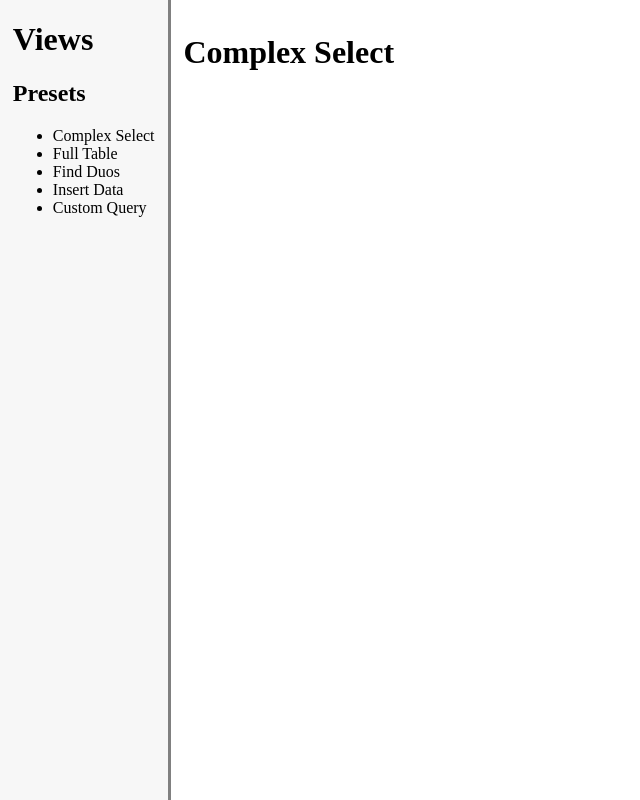
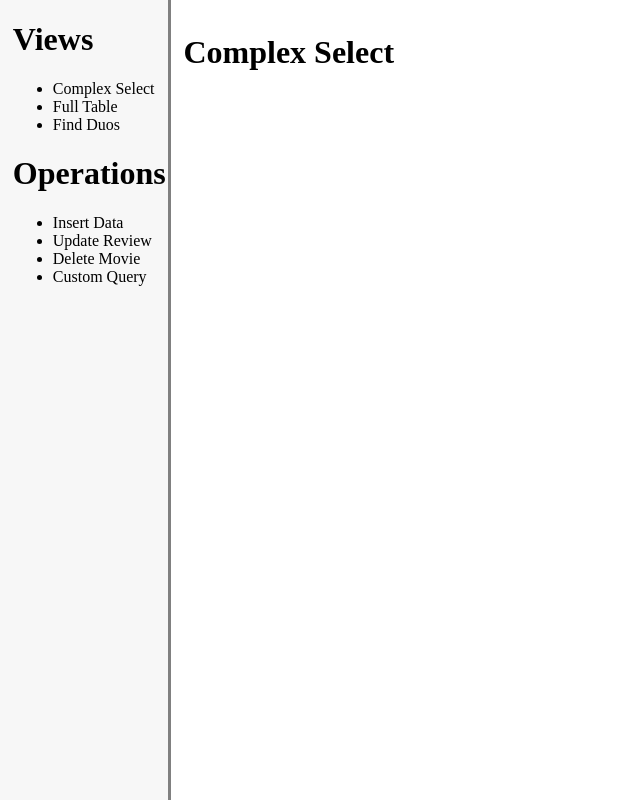
Before and after one commit to cse-335-group-15/db-website, a website with bundled scripts: page index.html in a window 1280 px wide. Shown: the whole page, without its empty margins (0-640 px from the left). Built offline with nearby package versions, Linux system fonts and the light colour scheme; no server answers.

Commit message:
Added rest of the presets, split up the sidebar

```diff
--- a/index.html
+++ b/index.html
@@ -11,21 +11,16 @@
     <div id="container">
         <div id="sidebar">
             <h1>Views</h1>
-
             <div class="view-folder">
-                <h2>Presets</h2>
-                <ul class="view-folder" id="preset-list">
+                <ul class="view-folder" id="view-preset-list">
                 </ul>
             </div>
-            <!--
+
+            <h1>Operations</h1>
             <div class="view-folder">
-                <h2>Custom</h2>
-                <ul class="view-folder">
-                    <li><span id="custom-query">Run Custom Query</span></li>
-                    <li><span id="new-view">+ Add New View</span></li>
+                <ul class="view-folder" id="ops-preset-list">
                 </ul>
             </div>
-            -->
         </div>
         <div id="table-container">
             <h1><span id="table-header"></span></h1>
--- a/index.ts
+++ b/index.ts
@@ -7,7 +7,4 @@ const viewManager: ViewManager = new ViewManager(tableManager);
 
 // TODO:
 //  - Need to handle errors with form submission before closing form
-//  - Need to figure out system to figure out the column headers
-//  - Need to add more presets
-//  - Need to make the table load only a small portion of the data at once so it doesn't load 2000 entries at once.
-//  - Stylesheet (not a priority)
+//  - Regex on form fields.
--- a/presets.ts
+++ b/presets.ts
@@ -14,6 +14,9 @@ export const view_presets: Array<View> = [
         name: 'Find Duos',
         endpoint: 'find_duos'
     },
+]
+
+export const op_presets: Array<View> = [
     {
         name: 'Insert Data',
         endpoint: 'insert',
@@ -25,7 +28,7 @@ export const view_presets: Array<View> = [
                     name: 'table',
                     type: 'select',
                     send: false,
-                    label: 'table',
+                    label: 'Table:',
                     updater: true,
                     options: [
                         'crew',
@@ -164,6 +167,51 @@ export const view_presets: Array<View> = [
         }
     },
     {
+        name: 'Update Review',
+        endpoint: 'update',
+        reloadable: true,
+        form: {
+            header: 'Update Review',
+            fields: [
+                {
+                    name: 'votes',
+                    type: 'text',
+                    label: 'Vote Count:'
+                },
+                {
+                    name: 'score',
+                    type: 'text',
+                    label: 'Score:'
+                },
+                {
+                    name: 'movie_id',
+                    type: 'text',
+                    label: 'Movie ID:'
+                }
+            ]
+        }
+    },
+    {
+        name: 'Delete Movie',
+        endpoint: 'delete',
+        reloadable: true,
+        form: {
+            header: 'Delete Movie',
+            fields: [
+                {
+                    name: 'comparison',
+                    type: 'text',
+                    label: 'Attribute:'
+                },
+                {
+                    name: 'input',
+                    type: 'text',
+                    label: 'Value:'
+                }
+            ]
+        }
+    },
+    {
         name: 'Custom Query',
         endpoint: 'query',
         reloadable: true,
--- a/view-manager.ts
+++ b/view-manager.ts
@@ -1,7 +1,7 @@
 import TableManager from "./table-manager.js";
 import Form from './form.js';
 import {FormStructure} from './form.js';
-import {view_presets} from './presets.js';
+import {view_presets, op_presets} from './presets.js';
 
 export type View = {
     name: string;
@@ -9,8 +9,6 @@ export type View = {
     reloadable?: boolean;
     form?: FormStructure
 };
-
-const presets: Array<View> = [...view_presets]
 
 export default class ViewManager {
     currentView: View;
@@ -21,10 +19,11 @@ export default class ViewManager {
 
 
         this.LoadPresetViews();
+        this.LoadPresetOperations();
 
         // Load first preset view to start
-        this.OnViewPress(presets[0]);
-        this.currentView = presets[0];
+        this.OnViewPress(view_presets[0]);
+        this.currentView = view_presets[0];
     }
 
     // Hope to be able to store custom views on browser but leave this alone for now
@@ -32,9 +31,24 @@ export default class ViewManager {
 
     // Run on window load
     LoadPresetViews() {
-        const listEl: HTMLUListElement = document.getElementById('preset-list')! as HTMLUListElement;
+        const listEl: HTMLUListElement = document.getElementById('view-preset-list')! as HTMLUListElement;
 
-        presets.forEach((view: View, i: Number) => {
+        view_presets.forEach((view: View, i: Number) => {
+            const node: HTMLLIElement = document.createElement('li');
+            const span: HTMLSpanElement = document.createElement('span');
+
+            span.innerText = view.name;
+            span.addEventListener('click', this.OnViewPress.bind(this, view));
+
+            node.appendChild(span);
+            listEl.appendChild(node);
+        });
+    }
+
+    LoadPresetOperations() {
+        const listEl: HTMLUListElement = document.getElementById('ops-preset-list')! as HTMLUListElement;
+
+        op_presets.forEach((view: View, i: Number) => {
             const node: HTMLLIElement = document.createElement('li');
             const span: HTMLSpanElement = document.createElement('span');
 
```
Also changed, not shown: build/index.js, build/presets.js, build/view-manager.js.
